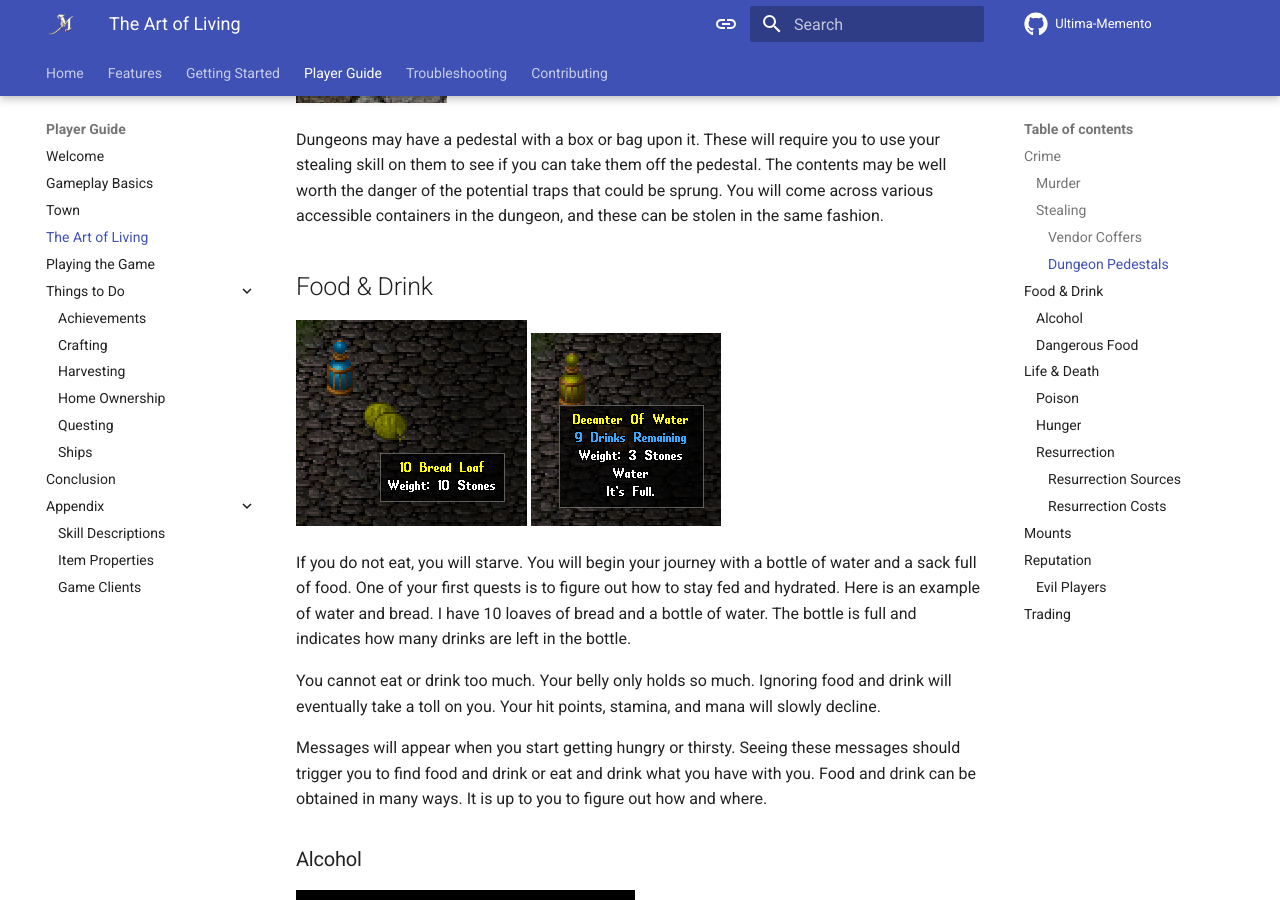
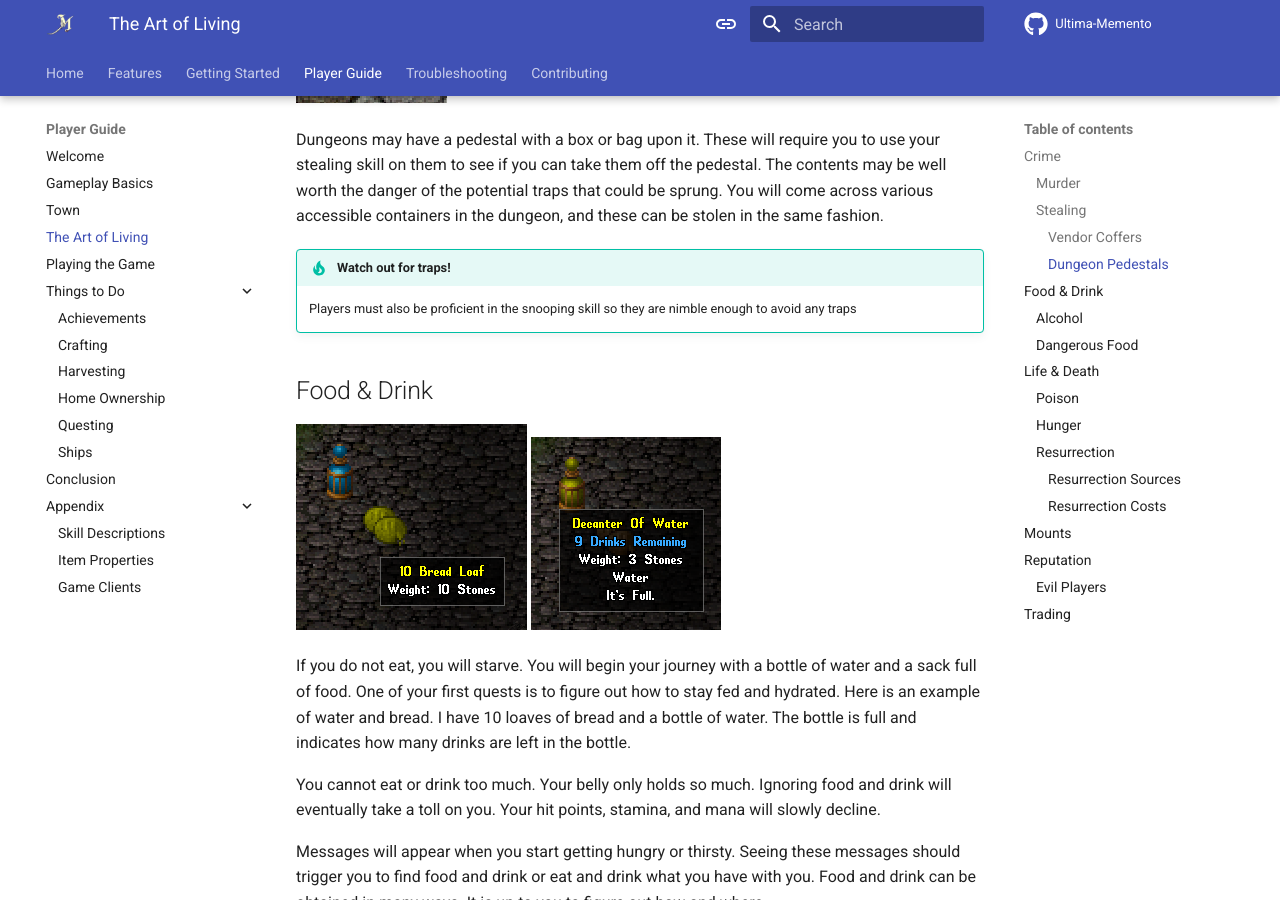
Before and after one commit to Jascen/Memento-Site, an MkDocs documentation site: the page built from docs/guide/art-of-living.md, in a window 1280 px wide and 900 px high, scrolled down 2078 px. Built offline with MkDocs 1.6.1 and Material for MkDocs 9.7.7, drawn with Linux system fonts in a browser that asks for light colours; comment, search, counter and statistics services are not loaded.

Commit message:
- Add clarification that snooping is required

```diff
--- a/docs/guide/art-of-living.md
+++ b/docs/guide/art-of-living.md
@@ -21,6 +21,9 @@ There are also coffers in most shops. You can use these coffers, and if you have
 ![A chest on a pedestal](../assets/images/art-of-living-chest-pedestal-figure.png)
 
 Dungeons may have a pedestal with a box or bag upon it. These will require you to use your stealing skill on them to see if you can take them off the pedestal. The contents may be well worth the danger of the potential traps that could be sprung. You will come across various accessible containers in the dungeon, and these can be stolen in the same fashion.
+
+!!! tip "Watch out for traps!"
+	Players must also be proficient in the snooping skill so they are nimble enough to avoid any traps
 
 ## Food & Drink
 
```
